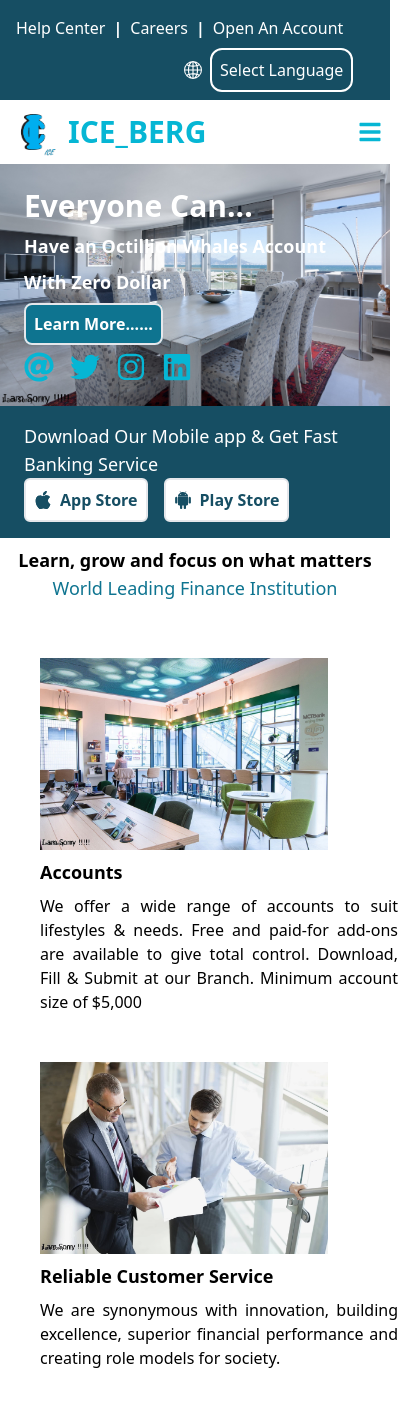
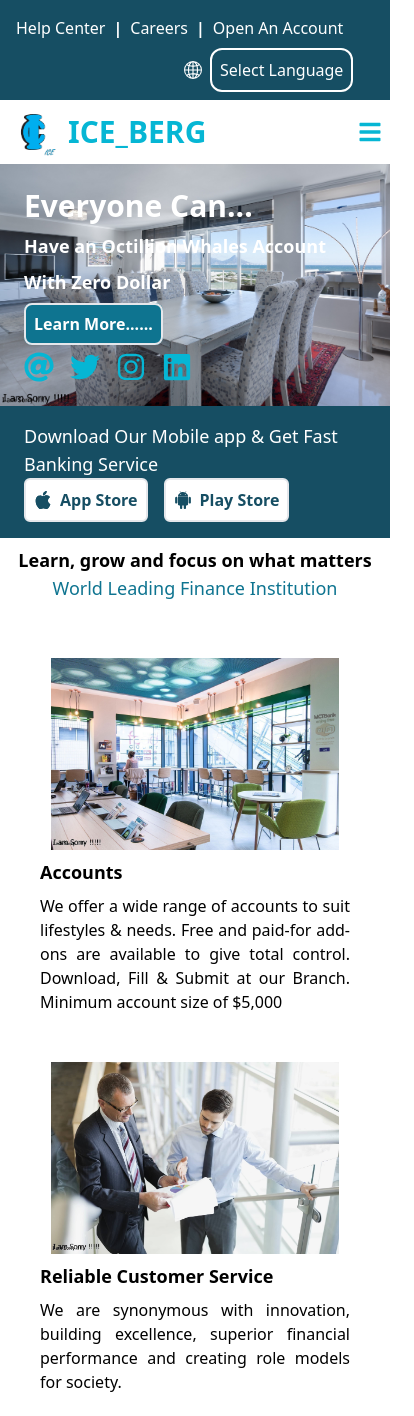
Before and after one commit to BenChris090/OctillionWhales, a React (Create React App) app: page / in a window 390 px wide. Shown: the top 1416 px of the page, 414 px wide, since content can reach past the window. Built offline with nearby package versions, Linux system fonts and the light colour scheme.

Commit message:
My Third Commit 20-08-2024 (^_^)

```diff
--- a/src/Home.js
+++ b/src/Home.js
@@ -36,17 +36,17 @@ const Home = () => {
                 <h1 className="text-lg text-center lg:text-4xl"><b>Learn, grow and focus on what matters</b></h1>
                 <p className="text-lg text-center text-cyan-700 md:font-semibold lg:text-2xl">World Leading Finance Institution</p>
                 <section className="px-4 py-10 justify-center items-center space-y-4 lg:flex lg:space-y-0 lg:space-x-4 lg:px-24">
-                    <div className="p-4 space-y-2 w-screen lg:px-4 lg:h-[25rem] lg:w-1/3 lg:max-w-52">
-                        <img src={ HOME_PIC1 } className=" h-48 lg:mx-auto lg:h-52" alt="Dog Pic" />
+                    <div className="p-4 space-y-2 lg:px-4 lg:h-[25rem] lg:w-1/3 lg:max-w-52">
+                        <img src={ HOME_PIC1 } className=" h-48 mx-auto lg:h-52" alt="Dog Pic" />
                         <h2 className="text-lg lg:text-xl"><b>Accounts</b></h2>
                         <p className="text-justify">We offer a wide range of accounts to suit lifestyles & needs. Free and paid-for add-ons are available to give total control. Download, Fill & Submit at our Branch. Minimum account size of $5,000</p>
                     </div>
-                    <div className="p-4 space-y-2 w-screen lg:px-4 lg:h-[25rem] lg:w-1/3 lg:max-w-52">
-                        <img src={ HOME_PIC2 } className=" h-48 lg:mx-auto lg:h-52" alt="Dog Pic" />
+                    <div className="p-4 space-y-2 lg:px-4 lg:h-[25rem] lg:w-1/3 lg:max-w-52">
+                        <img src={ HOME_PIC2 } className=" h-48 mx-auto lg:h-52" alt="Dog Pic" />
                         <h2 className="text-lg lg:text-xl"><b>Reliable Customer Service</b></h2>
                         <p className="text-justify">We are synonymous with innovation, building excellence, superior financial performance and creating role models for society.</p>
                     </div>
-                    <div className="p-4 space-y-2 w-screen lg:px-4 lg:h-[25rem] lg:w-1/3 lg:max-w-52">
+                    <div className="p-4 space-y-2 lg:px-4 lg:h-[25rem] lg:w-1/3 lg:max-w-52">
                         <img src={ HOME_PIC3 } className=" h-48 mx-auto lg:h-52" alt="Dog Pic" />
                         <h2 className="text-lg lg:text-xl"><b>Round the Clock Banking</b></h2>
                         <p className="text-justify">Access your personal account information with ease, transfer funds securely whenever you want, wherever you want.</p>
```
